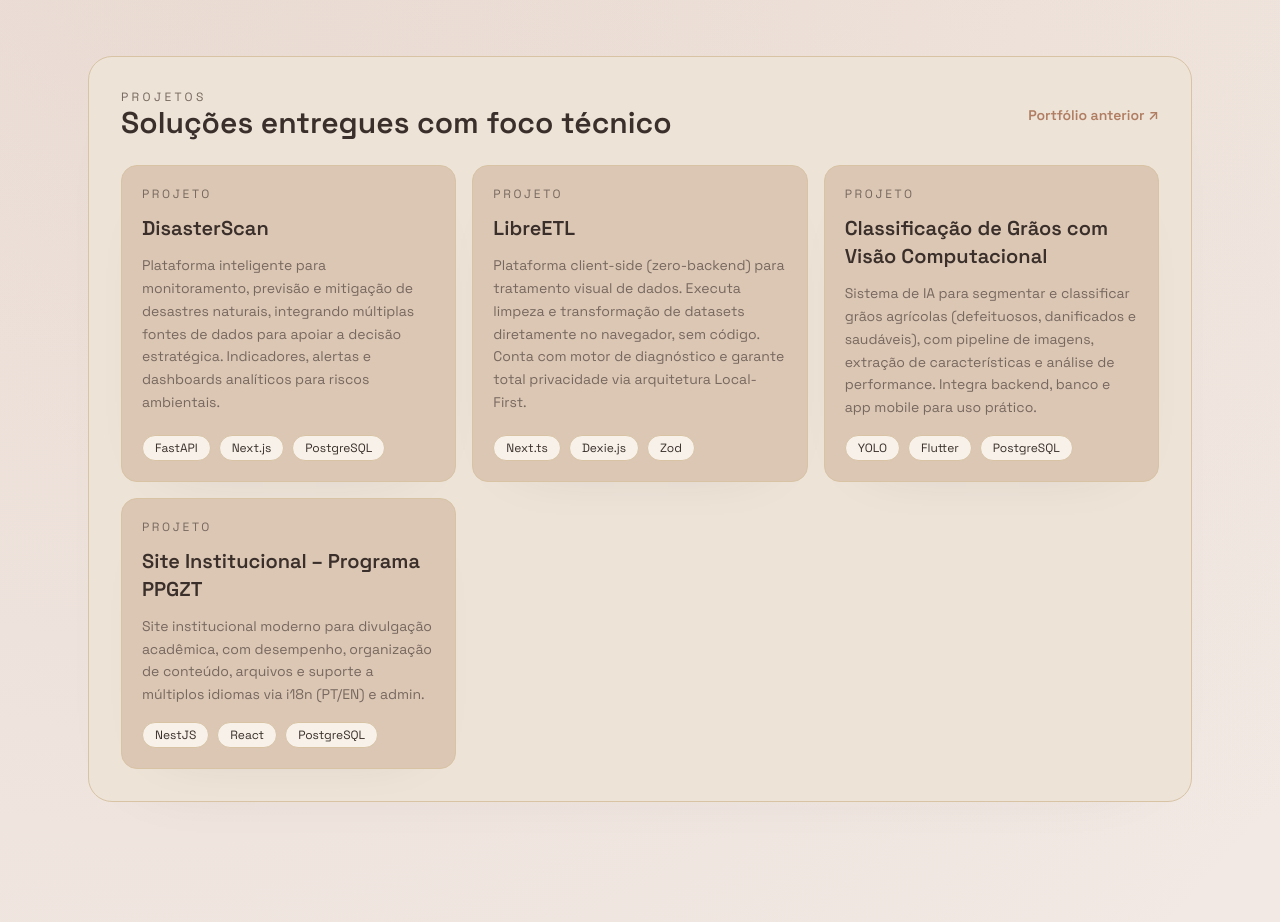
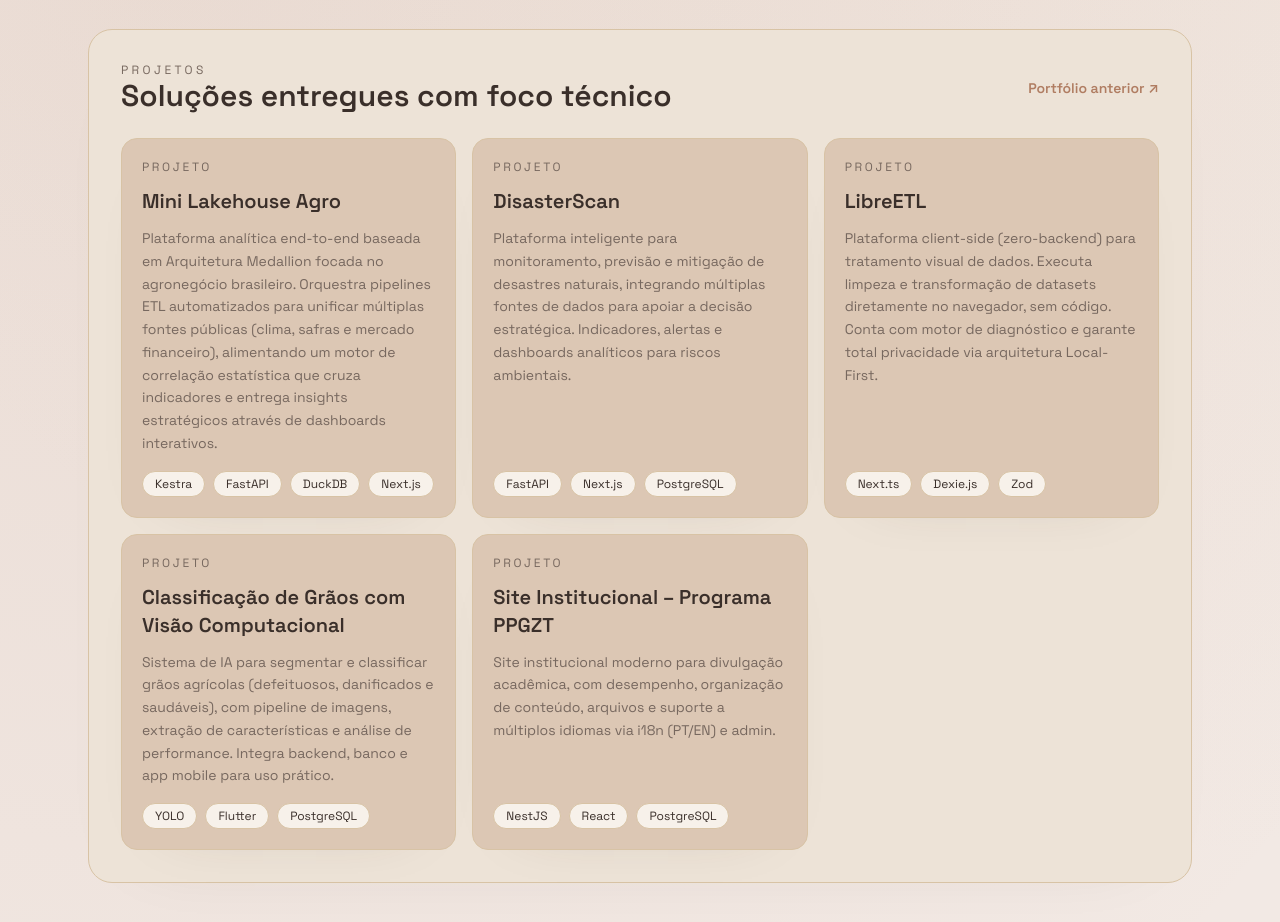
Before and after one commit to p3dru/vintage_portfolio, a Next.js app: page / in a window 1280 px wide. Shown: the part 860-1782 px from the top of the page. Built offline with nearby package versions, Linux system fonts and the light colour scheme.

Commit message:
feat: add Mini Lakehouse Agro project

```diff
--- a/app/page.tsx
+++ b/app/page.tsx
@@ -12,6 +12,13 @@ const navLinks = [
 ];
 
 const projects = [
+  {
+    title: "Mini Lakehouse Agro",
+    summary:
+      "Plataforma analítica end-to-end baseada em Arquitetura Medallion focada no agronegócio brasileiro. Orquestra pipelines ETL automatizados para unificar múltiplas fontes públicas (clima, safras e mercado financeiro), alimentando um motor de correlação estatística que cruza indicadores e entrega insights estratégicos através de dashboards interativos.",
+    tags: ["Kestra", "FastAPI", "DuckDB", "Next.js"],
+    link: "https://github.com/p3dru/agro-datalake/tree/main",
+  },
   {
     title: "DisasterScan",
     summary:
```
